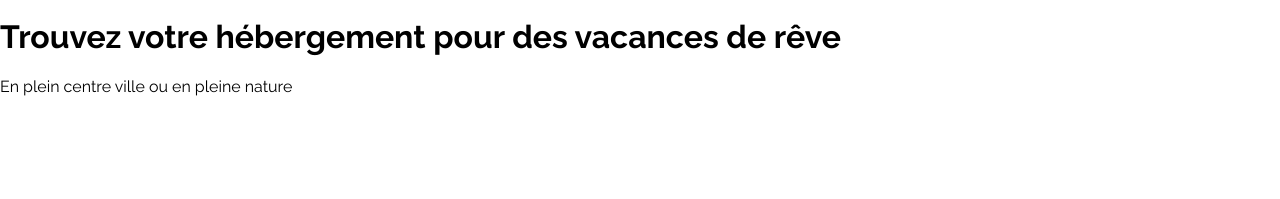
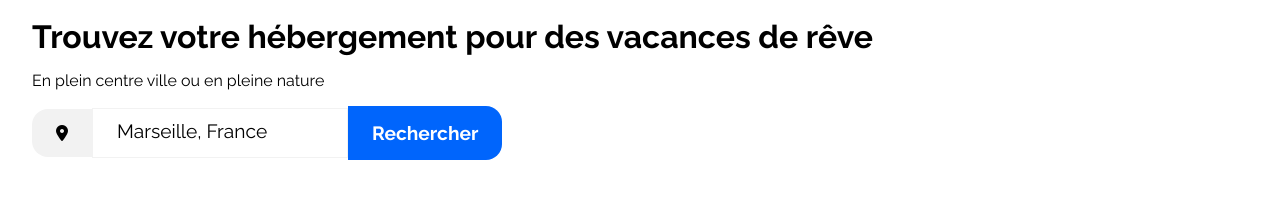
Before and after one commit to LeToma/booki, a plain HTML site: page index.html in a window 1280 px wide. Shown: the part 93-292 px from the top of the page. Drawn offline with Linux system fonts and the light colour scheme.

Commit message:
add search form

```diff
--- a/index.html
+++ b/index.html
@@ -5,6 +5,7 @@
     <meta http-equiv="X-UA-Compatible" content="IE=edge" />
     <meta name="viewport" content="width=device-width, initial-scale=1.0" />
     <title>Booki</title>
+    <script src="https://kit.fontawesome.com/6ef91d3565.js" crossorigin="anonymous"></script>
     <link rel="stylesheet" href="style.css" />
   </head>
 
@@ -20,9 +21,17 @@
       </nav>
     </header>
 
-    <!-- HEADINGS -->
+    <main class="wrapper">
+        <!-- HEADINGS -->
+        <h1>Trouvez votre hébergement pour des vacances de rêve</h1>
+        <p>En plein centre ville ou en pleine nature</p>
 
-    <h1>Trouvez votre hébergement pour des vacances de rêve</h1>
-    <p>En plein centre ville ou en pleine nature</p>
+        <!-- SEARCH FORM -->
+        <div class="search-form">
+            <i class="fas fa-map-marker-alt"></i>
+            <input type="text" placeholder="Marseille, France">
+            <button>Rechercher</button>
+        </div>
+    </main>
   </body>
 </html>
```
